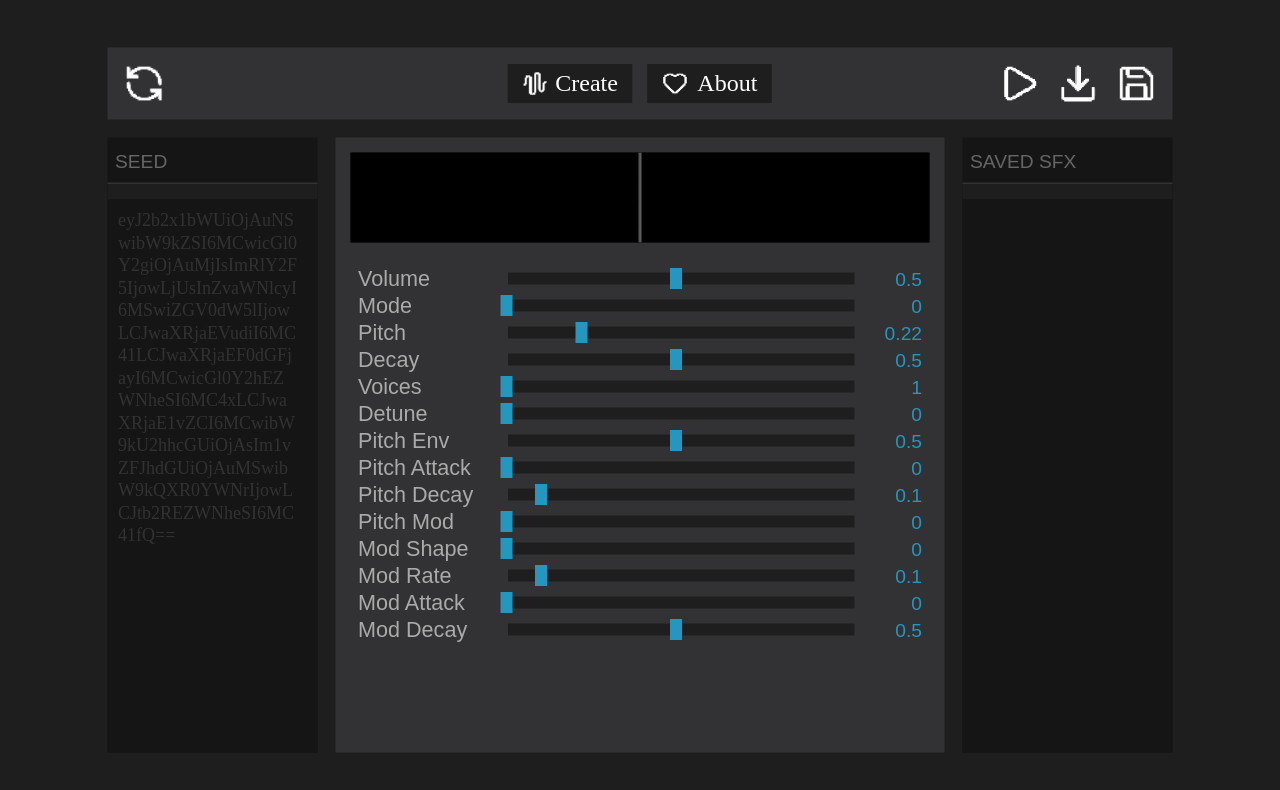
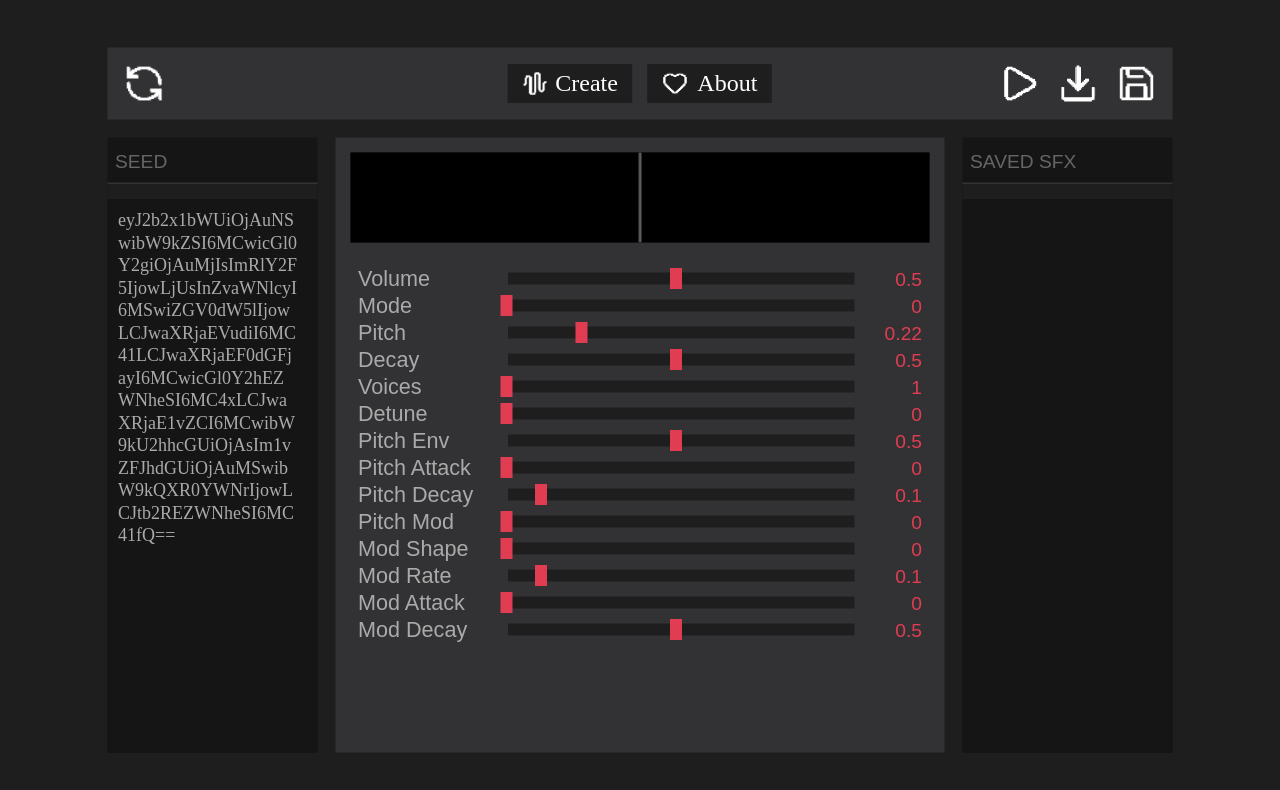
Before and after one commit to epmcreations/wdaswf, a plain HTML site: page index.html in a window 1280 px wide. Drawn offline with Linux system fonts and the light colour scheme; a web font is replaced by a local one.

Commit message:
Update style.css

```diff
--- a/style.css
+++ b/style.css
@@ -1,7 +1,7 @@
 :root {
     --primary-black: #1e1e1e;
     --secondary-black: #323234;
-    --btn-red: #2596be;
+    --btn-red: #e03d52;
     --text-white: #ffffff;
 }
 
@@ -128,7 +128,7 @@ body {
     height: 100%;
     background: transparent;
     border: none;
-    color: #323234;
+    color: #aaaaaa;
     font-family: 'Jersey 10';
     font-size: 0.75rem;
     resize: none;
```
